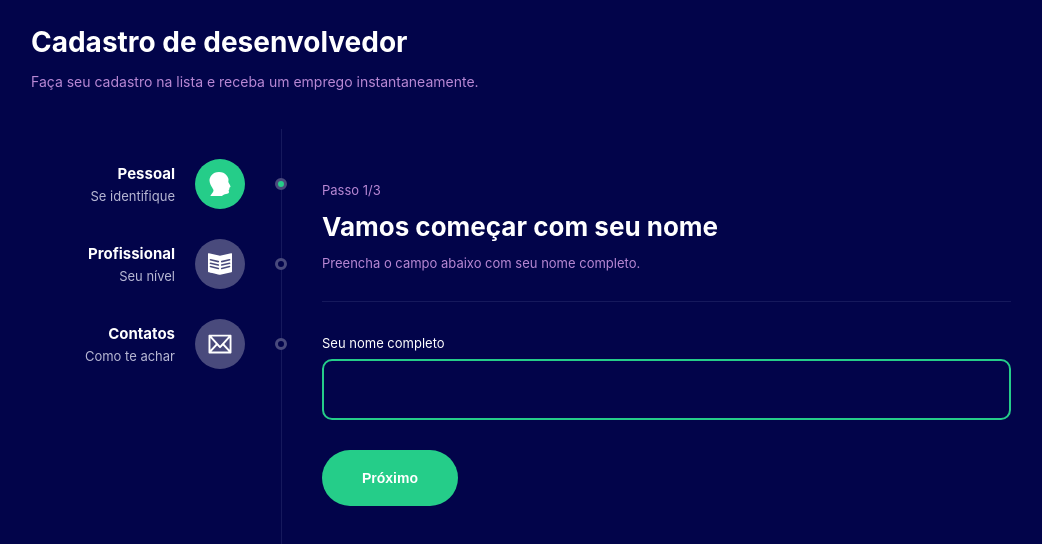
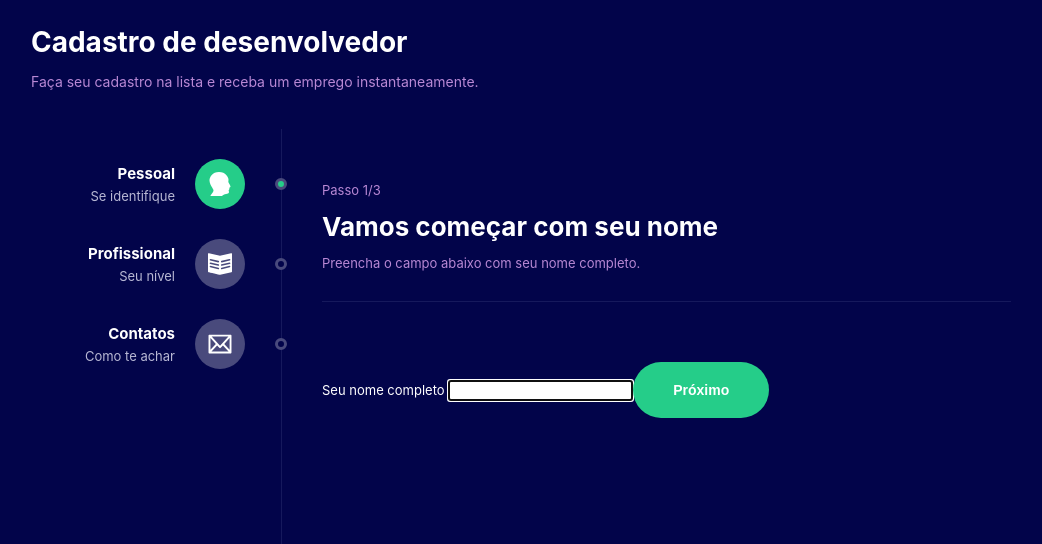
Before and after one commit to raulbattistini/multiformtsx, a React (Create React App) app: page / in a window 1280 px wide. Shown: the top 544 px of the page, without its empty margins (119-1161 px from the left). Built offline with nearby package versions, Linux system fonts and the light colour scheme.

Commit message:
third commit

```diff
--- a/package.json
+++ b/package.json
@@ -11,13 +11,16 @@
     "@types/react": "^18.0.0",
     "@types/react-dom": "^18.0.0",
     "@types/styled-components": "^5.1.25",
+    "@types/yup": "^0.29.14",
+    "formik": "^2.2.9",
     "react": "^18.1.0",
     "react-dom": "^18.1.0",
     "react-router-dom": "^6.3.0",
     "react-scripts": "5.0.1",
     "styled-components": "^5.3.5",
     "typescript": "^4.4.2",
-    "web-vitals": "^2.1.0"
+    "web-vitals": "^2.1.0",
+    "yup": "^0.32.11"
   },
   "scripts": {
     "start": "react-scripts start",
--- a/src/pages/FormStep1/index.tsx
+++ b/src/pages/FormStep1/index.tsx
@@ -1,9 +1,20 @@
-import { useNavigate } from 'react-router-dom';
-import * as C from './style';
-import { useForm, FormActions } from '../../context/FormContext';
-import { Theme } from '../../components/Theme';
-import { ChangeEvent, useEffect } from 'react';
-
+import { useNavigate } from "react-router-dom";
+import * as Yup from "yup";
+import * as C from "./style";
+import { useForm, FormActions } from "../../context/FormContext";
+import { Theme } from "../../components/Theme";
+import { useEffect } from "react";
+import {
+    Formik,
+    FormikHelpers,
+    FormikProps,
+    Form,
+    Field,
+    FieldProps,
+  } from 'formik';
+  interface MyFormValues {
+    name: string;
+  }
 export const FormStep1 = () => {
   const navigate = useNavigate();
   const { state, dispatch } = useForm();
@@ -11,25 +22,21 @@ export const FormStep1 = () => {
   useEffect(() => {
     dispatch({
       type: FormActions.setCurrentStep,
-            payload: 1
+      payload: 1,
     });
   }, []);
 
   const handleNextStep = () => {
-        if(state.name !== '') {
-            navigate('/step2');
+    if (state.name !== "") {
+      navigate("/step2");
     } else {
       alert("Preencha os dados.");
     }
-    }
-
-    const handleNameChange = (e: ChangeEvent<HTMLInputElement>) => {
-        dispatch({
-            type: FormActions.setName,
-            payload: e.target.value
+  };
+  const schema = Yup.object().shape({
+    fullname: Yup.string().required(),
   });
-    }
-
+  const initialValues: MyFormValues = { name: '' };
   return (
     <Theme>
       <C.Container>
@@ -37,20 +44,30 @@ export const FormStep1 = () => {
         <C.h1>Vamos começar com seu nome</C.h1>
         <C.p>Preencha o campo abaixo com seu nome completo.</C.p>
 
-                <C.hr/>
-
-                <C.label>
-                    Seu nome completo
-                    <C.input
+        <C.hr />
+        <Formik
+          initialValues={initialValues}
+          onSubmit={handleNextStep}
+          validationSchema={schema}
+        >
+          {({ values, errors, touched, handleChange }) => {
+            return (
+              <Form action="submit">
+                <C.label htmlFor="name"> Seu nome completo </C.label>
+                <Field
                   type="text"
                   autoFocus
+                  values={state.name}
                   value={state.name}
-                        onChange={handleNameChange}
+                  onChange={handleChange}
+                  name="name"
                 />
-                </C.label>
-
-                <C.button onClick={handleNextStep}>Próximo</C.button>
+                <C.button type="submit" onSubmit={handleNextStep}>Próximo</C.button>
+              </Form>
+            );
+          }}
+        </Formik>
       </C.Container>
     </Theme>
   );
-}
+};
```
Also changed, not shown: 1 other file (tests, documents, lock files or other folders). Lines whose indentation alone changed are shown as unchanged.
